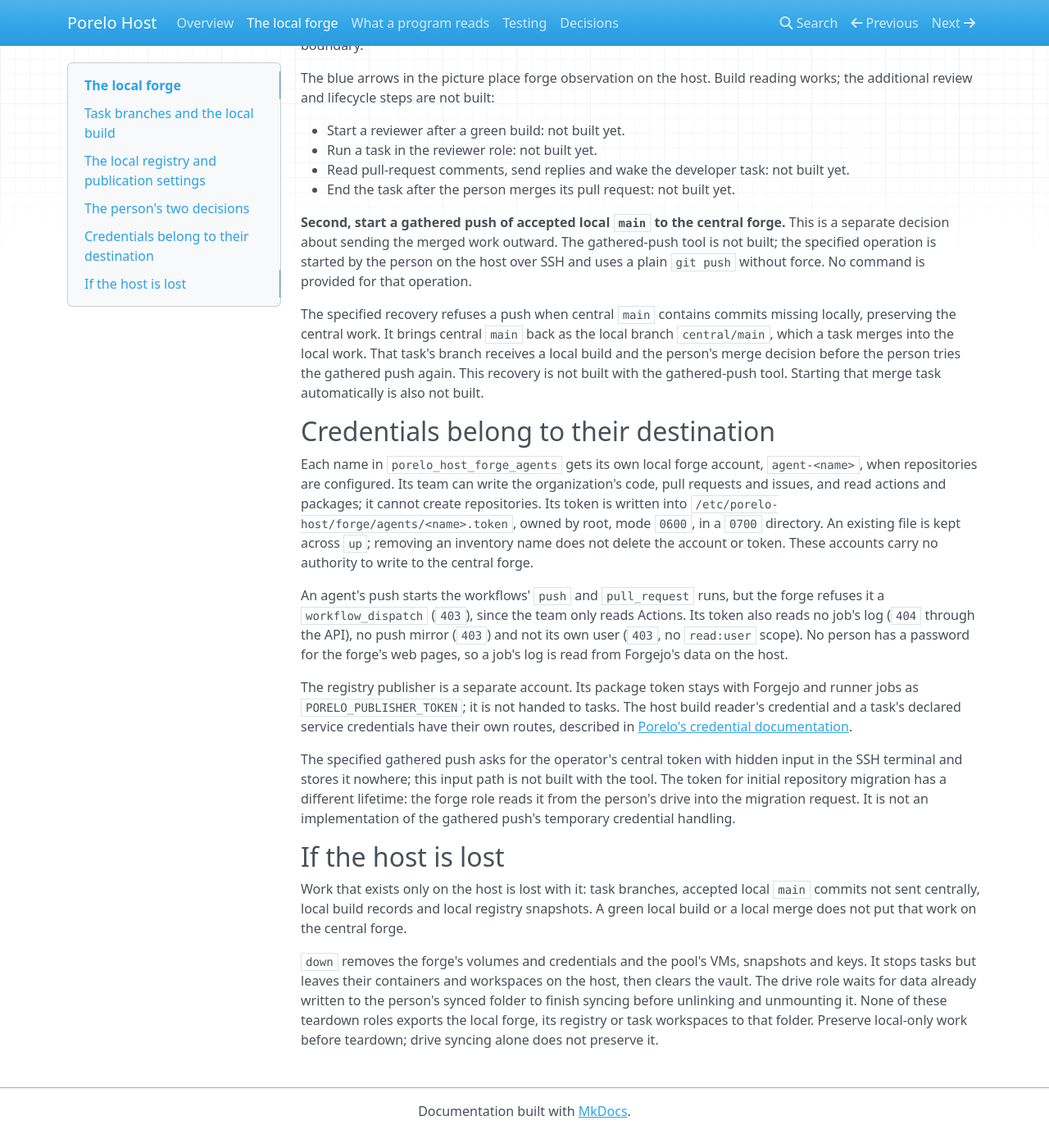
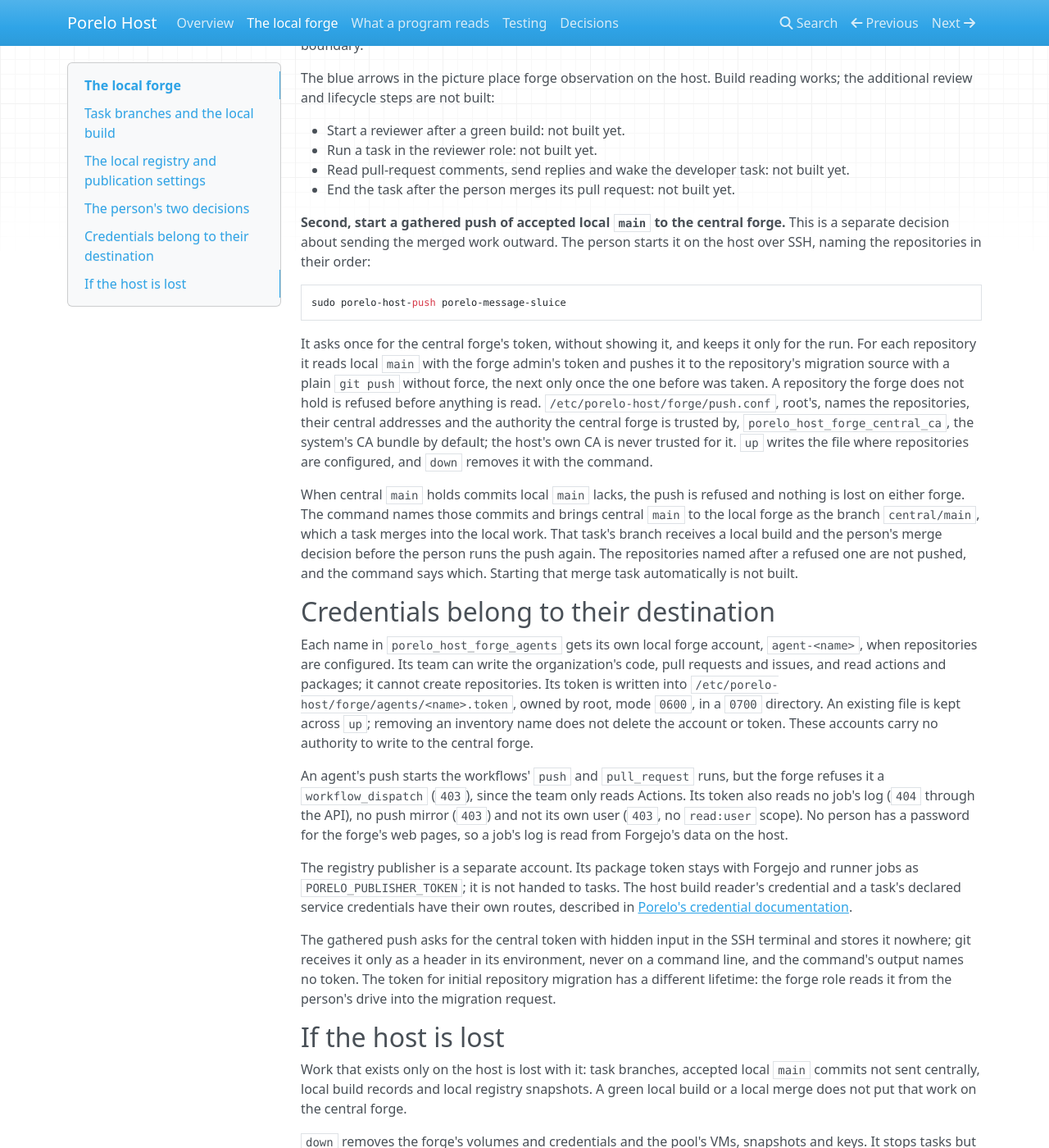
Before and after one commit to porelo-ai/porelo-host, an MkDocs documentation site: the page built from doc/local-forge.md, in a window 1280 px wide and 1400 px high, scrolled down 3584 px. Shown: the whole window at 82% size. Built offline with MkDocs 1.6.1, drawn with Linux system fonts in a browser that asks for light colours; nearby versions of some CDN libraries.

Commit message:
Push the person's approved main to the central forge without force
Assisted-by: Claude Code, claude-opus-5-5

```diff
--- a/doc/images/local-forge-svg.py
+++ b/doc/images/local-forge-svg.py
@@ -345,19 +345,19 @@ callout(606, 720, 130, 54, L("Built again:", "*green"), (BR + 26, 766))
 callout(565, 888, 170, 71, L("*Decision 1:", "you read", "and merge"),
         (656, 820), icon="person")
 callout(768, 1196, 176, 71, L("*Decision 2:", "you push all", "merged work"),
-        (870, 1138), icon="person", todo=True)
+        (870, 1138), icon="person")
 callout(986, 140, 164, 54, L("Central main,", "as it is"), (CEN + 15, 162))
 callout(986, 1132, 164, 54, L("Built and", "*published"), (CEN + 15, 1174))
 callout(986, 1250, 164, 54, L("Meanwhile someone", "merges centrally"), (CEN + 15, 1276))
 callout(600, 1262, 128, 54, L("More work", "merged"), (MAIN - 16, 1346))
 callout(762, 1418, 154, 71, L("*Refused:", "central forge moved;", "Porelo sees it"), (910, 1396), todo=True)
-callout(446, 1330, 152, 54, L("Comes back as", "*central/main"), (BR - 10, 1428), todo=True)
+callout(446, 1330, 152, 54, L("Comes back as", "*central/main"), (BR - 10, 1428))
 callout(350, 1386, 120, 56, L("Starts a", "merge task"), (AI + 11, 1476), style="porelo", todo=True)
 callout(58, 1528, 194, 56, L("Merges central/main,", "then {git push}"), (AI - 15, 1530), icon="robot")
 callout(606, 1540, 130, 54, L("Built:", "*green"), (BR + 26, 1596))
 callout(565, 1708, 170, 56, L("You read", "and merge"), (655, 1645), icon="person")
 callout(350, 1608, 120, 56, L("Ends the task", "with the merge"), (AI + 10, 1690), style="porelo", todo=True)
-callout(986, 1728, 164, 54, L("You push again:", "*goes through"), (CEN + 15, 1766), todo=True)
+callout(986, 1728, 164, 54, L("You push again:", "*goes through"), (CEN + 15, 1766))
 
 add('</g>')
 
--- a/doc/local-forge.md
+++ b/doc/local-forge.md
@@ -92,13 +92,23 @@ lifecycle steps are not built:
 - End the task after the person merges its pull request: not built yet.
 
 **Second, start a gathered push of accepted local `main` to the central forge.** This is a separate decision about
-sending the merged work outward. The gathered-push tool is not built; the specified operation is started by the person
-on the host over SSH and uses a plain `git push` without force. No command is provided for that operation.
+sending the merged work outward. The person starts it on the host over SSH, naming the repositories in their order:
 
-The specified recovery refuses a push when central `main` contains commits missing locally, preserving the central work.
-It brings central `main` back as the local branch `central/main`, which a task merges into the local work. That task's
-branch receives a local build and the person's merge decision before the person tries the gathered push again. This
-recovery is not built with the gathered-push tool. Starting that merge task automatically is also not built.
+    sudo porelo-host-push porelo-message-sluice
+
+It asks once for the central forge's token, without showing it, and keeps it only for the run. For each repository it
+reads local `main` with the forge admin's token and pushes it to the repository's migration source with a plain
+`git push` without force, the next only once the one before was taken. A repository the forge does not hold is refused
+before anything is read. `/etc/porelo-host/forge/push.conf`, root's, names the repositories, their central
+addresses and the authority the central forge is trusted by, `porelo_host_forge_central_ca`, the system's CA bundle by
+default; the host's own CA is never trusted for it. `up` writes the file where repositories are configured, and
+`down` removes it with the command.
+
+When central `main` holds commits local `main` lacks, the push is refused and nothing is lost on either forge. The
+command names those commits and brings central `main` to the local forge as the branch `central/main`, which a task
+merges into the local work. That task's branch receives a local build and the person's merge decision before the
+person runs the push again. The repositories named after a refused one are not pushed, and the command says which.
+Starting that merge task automatically is not built.
 
 ## Credentials belong to their destination
 
@@ -118,10 +128,10 @@ The registry publisher is a separate account. Its package token stays with Forge
 credentials have their own routes, described in [Porelo's credential
 documentation](https://github.com/porelo-ai/porelo/blob/main/doc/credentials.md).
 
-The specified gathered push asks for the operator's central token with hidden input in the SSH terminal and stores it
-nowhere; this input path is not built with the tool. The token for initial repository migration has a different
-lifetime: the forge role reads it from the person's drive into the migration request. It is not an implementation of the
-gathered push's temporary credential handling.
+The gathered push asks for the central token with hidden input in the SSH terminal and stores it nowhere; git
+receives it only as a header in its environment, never on a command line, and the command's output names no token. The
+token for initial repository migration has a different lifetime: the forge role reads it from the person's drive into
+the migration request.
 
 ## If the host is lost
 
```
Also changed, not shown: AGENTS.md (+2 -2 lines), CHANGELOG.md (+8 -0 lines), issues/HO32-The-Gathered-Push-Refuses-A-Moved-Central-Forge.md (+15 -9 lines), issues/README.md (+6 -1 lines), doc/images/local-forge.svg, 11 other files.
